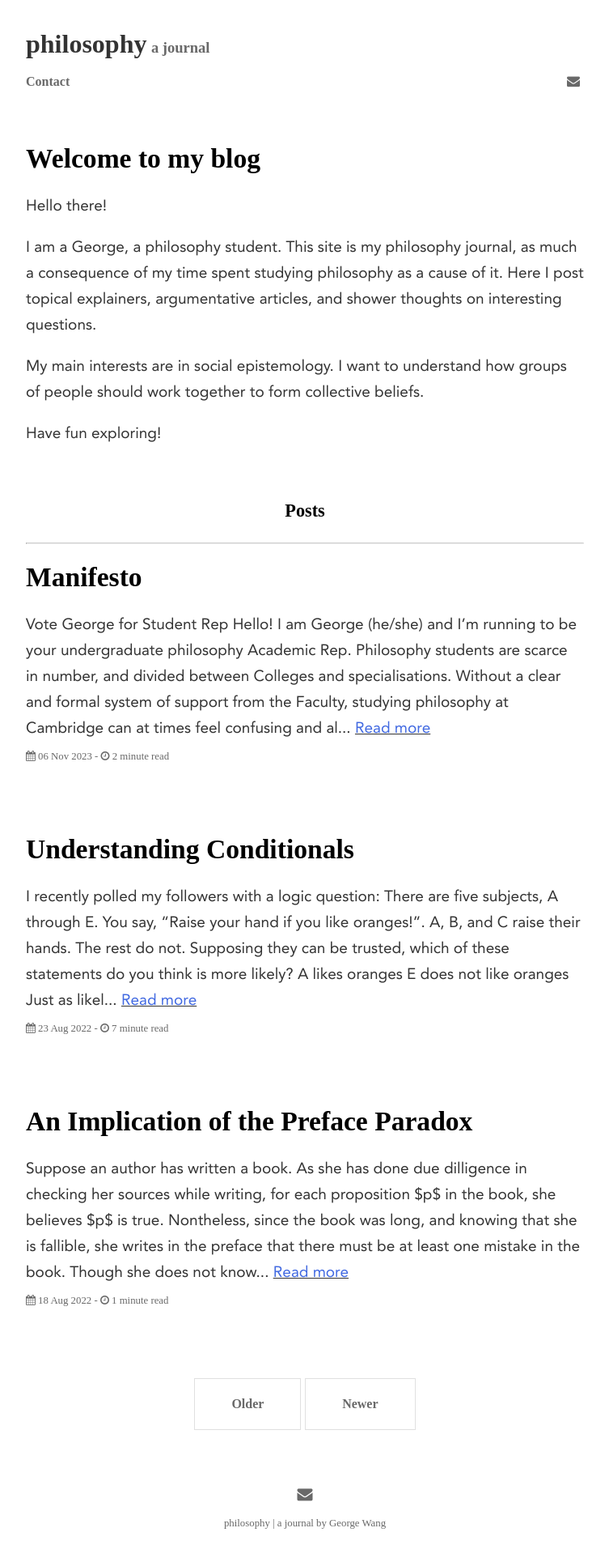
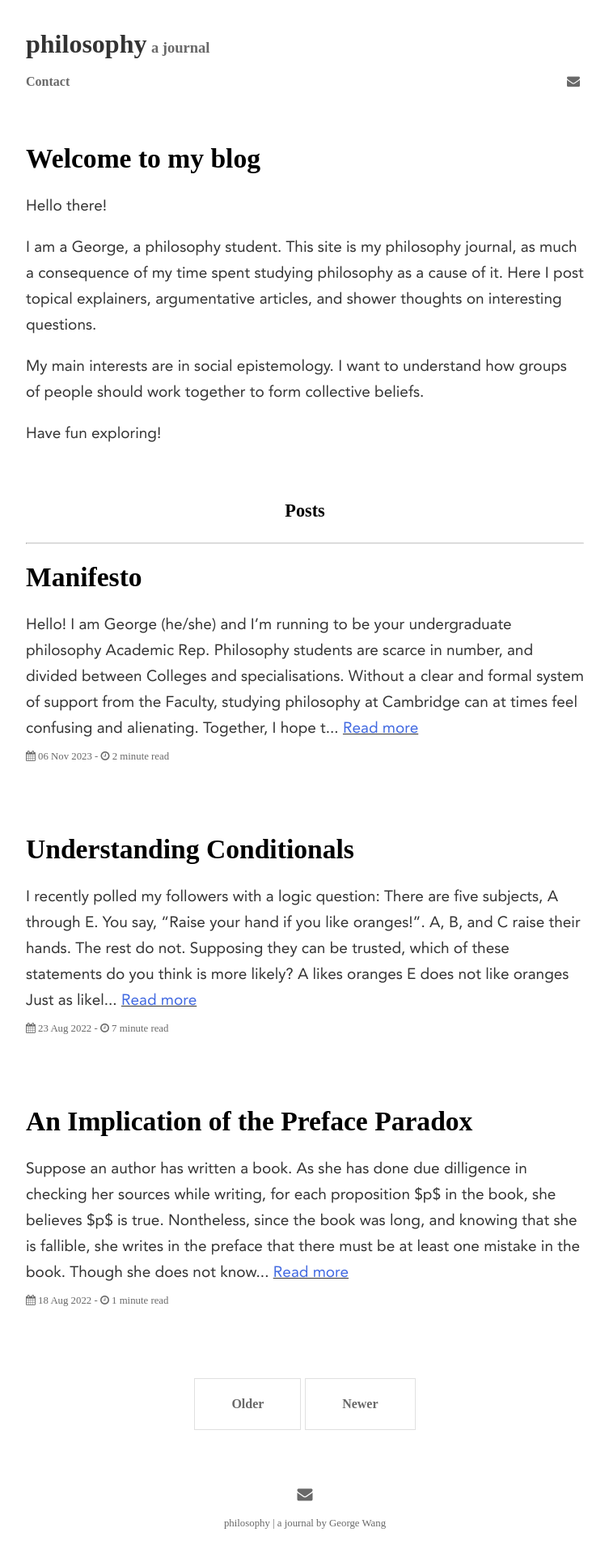
Before and after one commit to GWDZ-true/gwdz-site, a Jekyll site: the page built from index.html, in a window 1280 px wide. Shown: the whole page at 81% size, without its empty margins (263-1016 px from the left). Built offline with Jekyll 4.4.1, drawn with Linux system fonts in a browser that asks for light colours; some web fonts are replaced; the list of posts is cut into pages by our own code.

Commit message:
Update 2023-11-06-manifesto.md

```diff
--- a/_posts/2023-11-06-manifesto.md
+++ b/_posts/2023-11-06-manifesto.md
@@ -1,4 +1,3 @@
-# Vote George for Student Rep
 
 Hello!
 
```
